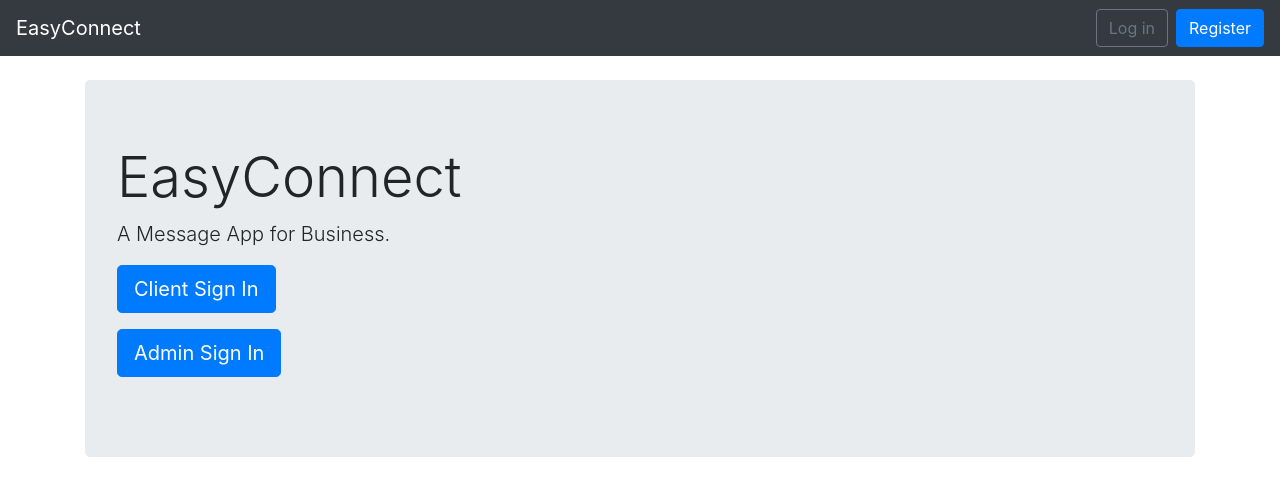
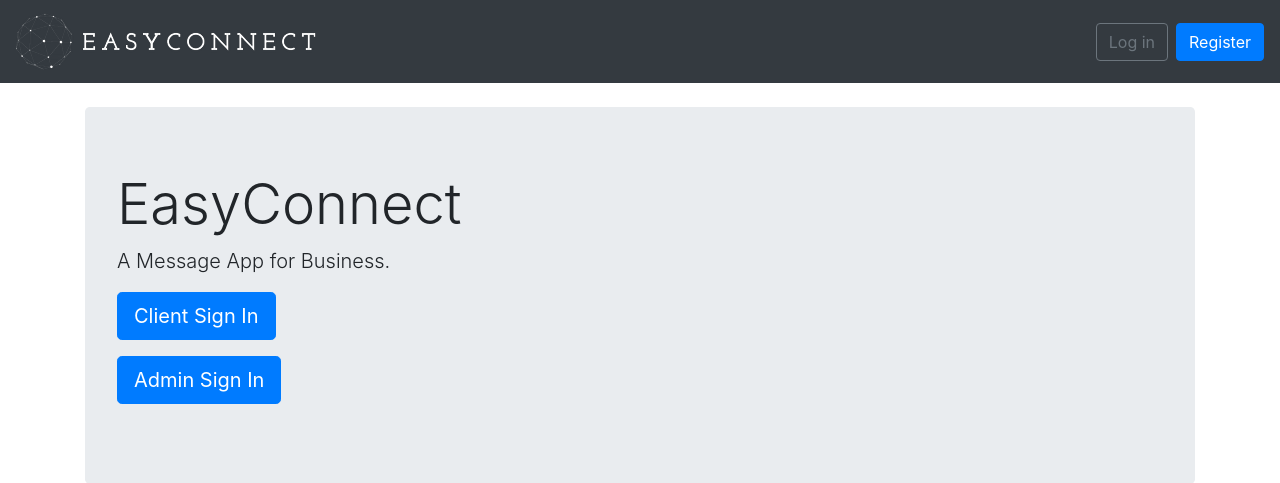
Before and after one commit to Werk17/EasyConnect, a Django app: template templates/home.html in a window 1280 px wide. Shown: the top 483 px of the page. Run offline with Django 3.2, Linux system fonts and the light colour scheme; the template is opened without the code that fills it, so the values that code supplies are empty; parts of the project's set-up code (start-up, migrations or seed data) failed here and were passed over.

Commit message:
added EASYCONNECT logo to the homepage, and static folder for refrencing in the future

```diff
--- a/config/settings.py
+++ b/config/settings.py
@@ -120,7 +120,10 @@ USE_TZ = True
 
 # Static files (CSS, JavaScript, Images)
 # https://docs.djangoproject.com/en/3.1/howto/static-files/
-
+STATICFILES_DIRS = (
+    os.path.join(BASE_DIR, 'static'),
+)
+STATIC_ROOT = os.path.join(BASE_DIR, 'staticfiles')
 STATIC_URL = '/static/'
 # for the defualt picture
 MEDIA_ROOT = os.path.join(BASE_DIR, 'media')
--- a/templates/base.html
+++ b/templates/base.html
@@ -11,7 +11,7 @@
 </head>
 <body>
   <nav class="navbar navbar-expand-lg navbar-dark bg-dark">
-    <a class="navbar-brand" href="{% url 'home' %}">EasyConnect</a>
+    <a class="navbar-brand" href="{% url 'home' %}"><img src= "{% static 'homepagepic.png' %}" alt="EasyConnect"></a>
     {% if user.is_authenticated %}
       <ul class="navbar-nav mr-auto">
         <li class="nav-item"><a href="#">Departments</a></li>
```
Also changed, not shown: static/homepagepic.png (added), templates/homepagepic.png (added).
